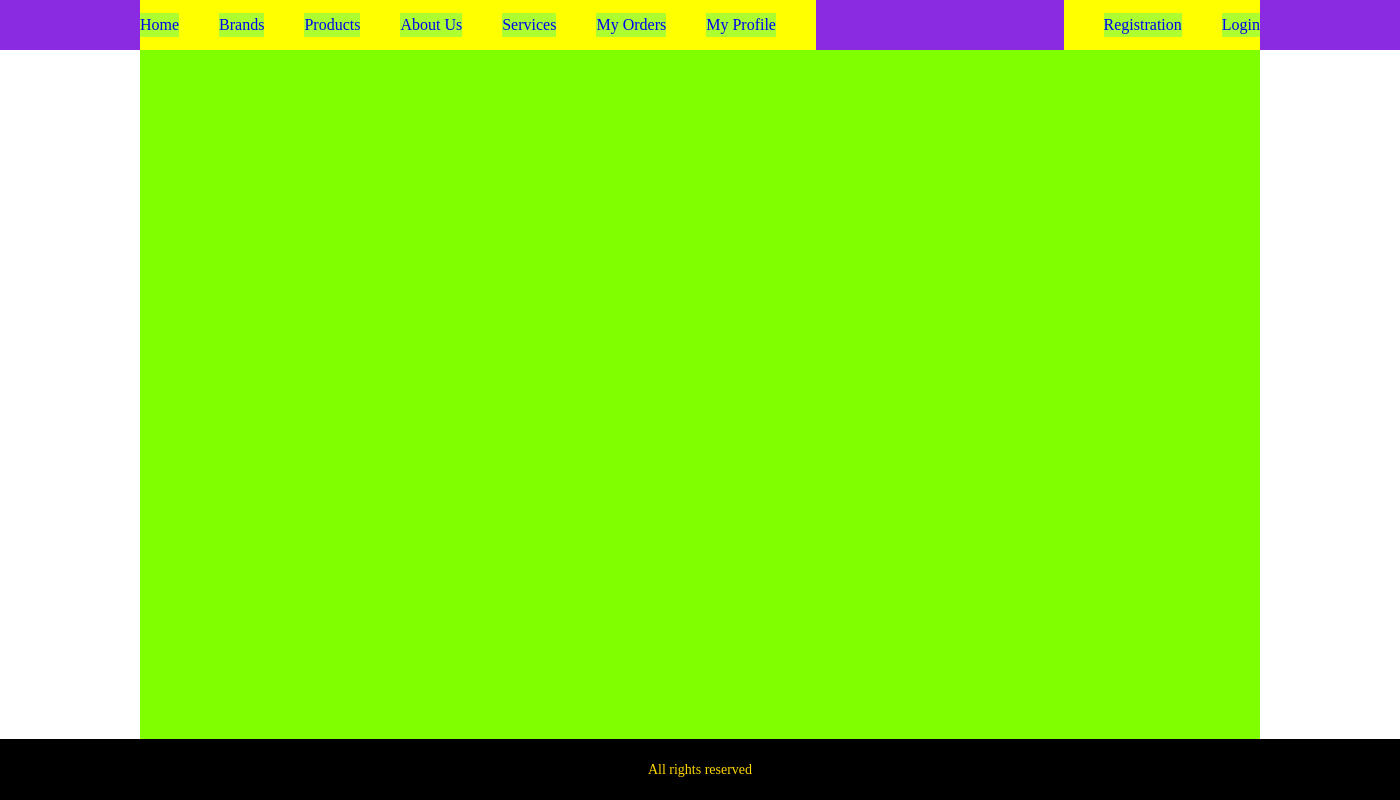
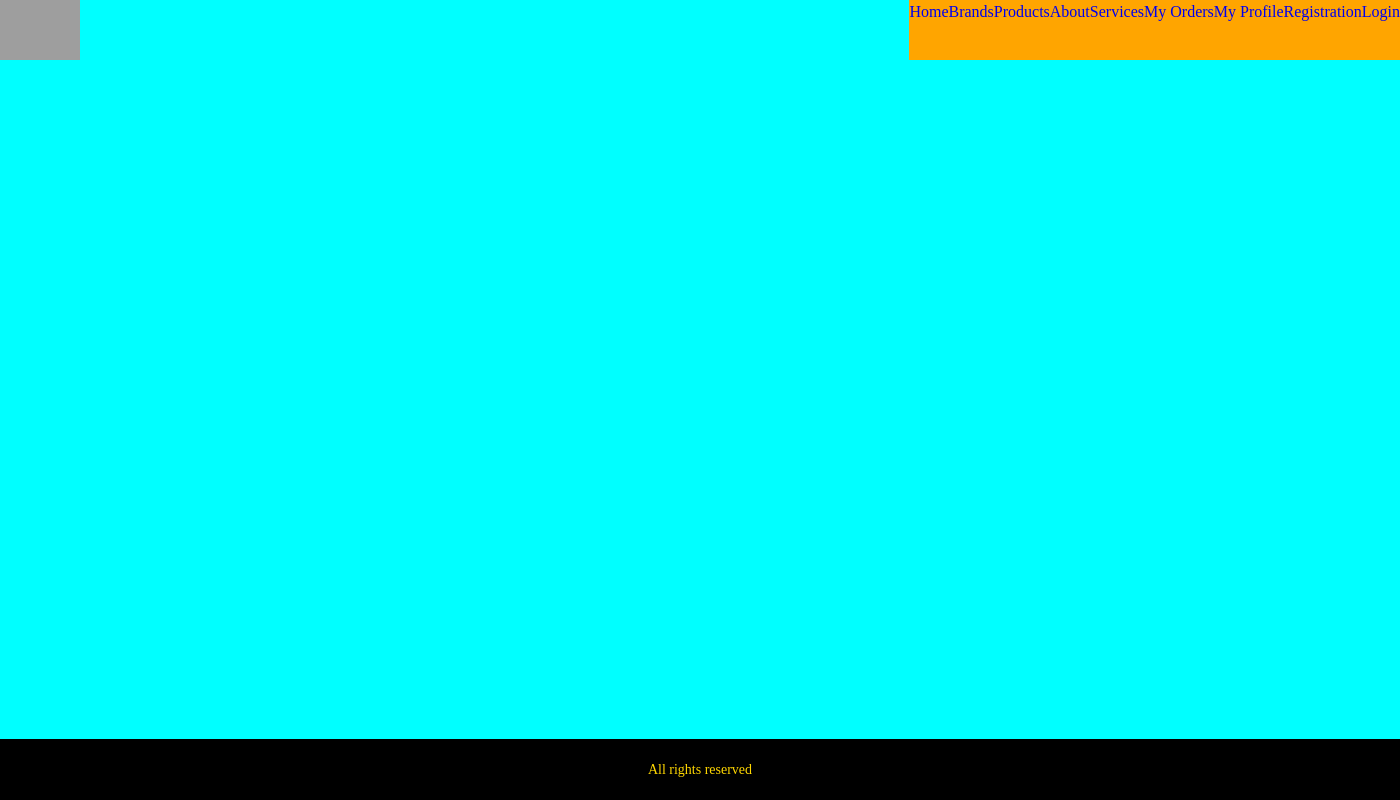
Before and after one commit to LevytskyiS/E-commerce, a Django app: page /brands/ in a window 1400 px wide. Run offline with Django 5.2, Linux system fonts and the light colour scheme; data that the repository does not hold is empty; parts of the project's set-up code (start-up, migrations or seed data) failed here and were passed over; grey boxes are pictures that could not be loaded.

Commit message:
before step back

```diff
--- a/eshop/products/static/products/css/main.css
+++ b/eshop/products/static/products/css/main.css
@@ -5,17 +5,10 @@
   box-sizing: border-box;
 }
 
-/* Убираем внутренние отступы и маркеры */
+/* Убираем внутренние отступы */
 ul[class],
 ol[class] {
   padding: 0;
-  list-style-type: none;
-}
-
-/* Убираем подчеркивание у тега а */
-
-a {
-    text-decoration: none;
 }
 
 /* Убираем внешние отступы */
@@ -48,136 +41,82 @@ body {
   text-rendering: optimizeSpeed;
   line-height: 1.5;
 }
-/* Index Page */
-.page {
+
+.wrapper {
     min-height: 100%;
+    width: 1400px;
     display: flex;
     flex-direction: column;
+    margin-left: auto;
+    margin-right: auto;
+    background-color: cyan;
 }
-/* Navbar */
-nav {
-    background-color: blueviolet;
+
+/* Удаляем стандартную стилизацию для всех ul и il, у которых есть атрибут class*/
+ul[class],
+ol[class] {
+  list-style: none;
+}
+
+/* Убираем подчеркивание у тега а */
+a {
+    text-decoration: none;
+}
+
+/* Упрощаем работу с изображениями */
+img {
+  max-width: 100%;
+  display: block;
+}
+
+/* Указываем понятную периодичность в потоке данных у article*/
+article > * + * {
+  margin-top: 1em;
+}
+
+/* Наследуем шрифты для инпутов и кнопок */
+input,
+button,
+textarea,
+select {
+  font: inherit;
+}
+
+/* HEADER */
+.nav {
     display: flex;
     justify-content: space-between;
-    height: 50px;
 }
 
-ul.nav-ul {
-    background-color: yellow;
-    margin-left: 10%;
-    display: flex;
-}
-ul.test-ul {
-    background-color: yellow;
-    margin-right: 10%;
-    display: flex;
+.nav div {
+    background-color: blanchedalmond;
 }
 
-li.nav-li {
-    margin-top: auto;
-    margin-right: 40px;
-    margin-bottom: auto;
-    background-color: greenyellow;
+.nav ul {
+    display: flex;
+    background-color: orange;
+    justify-content: flex-end;
 }
 
-li.test-li {
-    margin-left: 40px;
-    margin-top: auto;
-    margin-bottom: auto;
-    background-color: greenyellow;
+/* .nav-li { */
+    /* background-color: bisque; */
+    /* margin-left: 5%; */
+/* } */
+
+.nav img {
+    height: 60px;
 }
-/* Main Index Page */
+
+/* MAIN */
 .main {
     flex: 1 1 auto;
-    margin-left: 10%;
-    margin-right: 10%;
-    background-color: chartreuse;
 }
 
-.adv-list {
-    background-color: rgb(0, 166, 255);
-    margin-left: 10%;
-    display: flex;
-}
-
-.adv-items {
-    margin: auto;
-    background-color: rgb(203, 47, 255);
-}
-
-.explore {
-    background-color: beige;
-    text-align: center;
-}
-
-.explore a {
-    font-size: 40px; /* размер шрифта */
-    margin: 0; /* убираем внешние отступы */
-    background-color: blueviolet;
-}
-
-.brands-list {
-    display: flex;
-}
-
-.brands-item {
-    margin: auto;
-}
-
-.brands-img {
-    height: 400px;
-    width: 120px;
-}
-
-/* Brand list page + Product list page */
-div.brands-wrapper {
-    margin-left: 10%;
-    margin-right: 10%;
-    background-color: lightcoral;
-}
-
-ul.brands-sublist {
-    margin: 3%;
-    display: flex;
-    background-color: bisque;
-    flex-wrap: wrap;
-    justify-content: space-evenly;
-}
-
-div.brand-detail-wrapper {
-    background-color: bisque;
-}
-
-div.brands-li-wrapper {
-    background-color: aqua;
-    height: 200px;
-    width: 280px;
-}
-
-li.brands-sublist-item {
-    background-color: burlywood;
-}
-
-/* Brand detail page */
-div.brand-detail-rapper {
-    background-color: aqua;
-}
-
-div.brand-detail {
-    text-align: center;
-    background-color:blueviolet;
-}
-
-h2.brand-title {
-    font-family: 'Trebuchet MS', 'Lucida Sans Unicode', 'Lucida Grande', 'Lucida Sans', Arial, sans-serif;
-    font-size: 50px;
-}
-
-/* Стили для футера */
+/* FOOTER */
 .footer {
     background-color: black;
     color: gold;
-    padding: 20px; /* добавляем немного внутреннего отступа для контента */
+    padding: 20px;
     text-align: center; /* выравниваем текст по центру */
 }
 
--- a/eshop/products/templates/products/base.html
+++ b/eshop/products/templates/products/base.html
@@ -8,12 +8,17 @@
     <title>Document</title>
 </head>
 <body>
-    <div class="page">
-        <header>
-            <nav>
+    <div class="wrapper">
+        <header class="header">
+            <nav class="nav">
+                <div class="nav-icon">
+                    <a class="nav-a" href="{% url 'products:index' %}">
+                        <img src="https://www.svgrepo.com/show/383779/online-gift.svg" alt="Company Logo">
+                    </a>
+                </div>
                 <ul class="nav-ul">
                     <li class="nav-li">
-                        <a href="{% url 'products:index' %}">Home</a>
+                        <a class="nav-a" href="{% url 'products:index' %}">Home</a>
                     </li>
                     <li class="nav-li">
                         <a href="{% url 'products:brand_list' %}">Brands</a>
@@ -22,7 +27,7 @@
                         <a href="{% url 'products:product_list' %}">Products</a>
                     </li>
                     <li class="nav-li">
-                        <a href="#">About Us</a>
+                        <a href="#">About</a>
                     </li>
                     <li class="nav-li">
                         <a href="#">Services</a>
@@ -33,17 +38,13 @@
                     <li class="nav-li">
                         <a href="#">My Profile</a>
                     </li>
-                </ul>
-
-                <ul class="test-ul">
-                    <li class="test-li">
-                        <a href="#">Registration</a>
+                    <li class="nav-li">
+                        <a class="test-a" href="#">Registration</a>
                     </li>
-                    <li class="test-li">
+                    <li class="nav-li">
                         <a href="#">Login</a>
                     </li>
                 </ul>
-
             </nav>
         </header>
 
```
Also changed, not shown: eshop/products/templates/products/index.html (+4 -4 lines), 1 other file.
